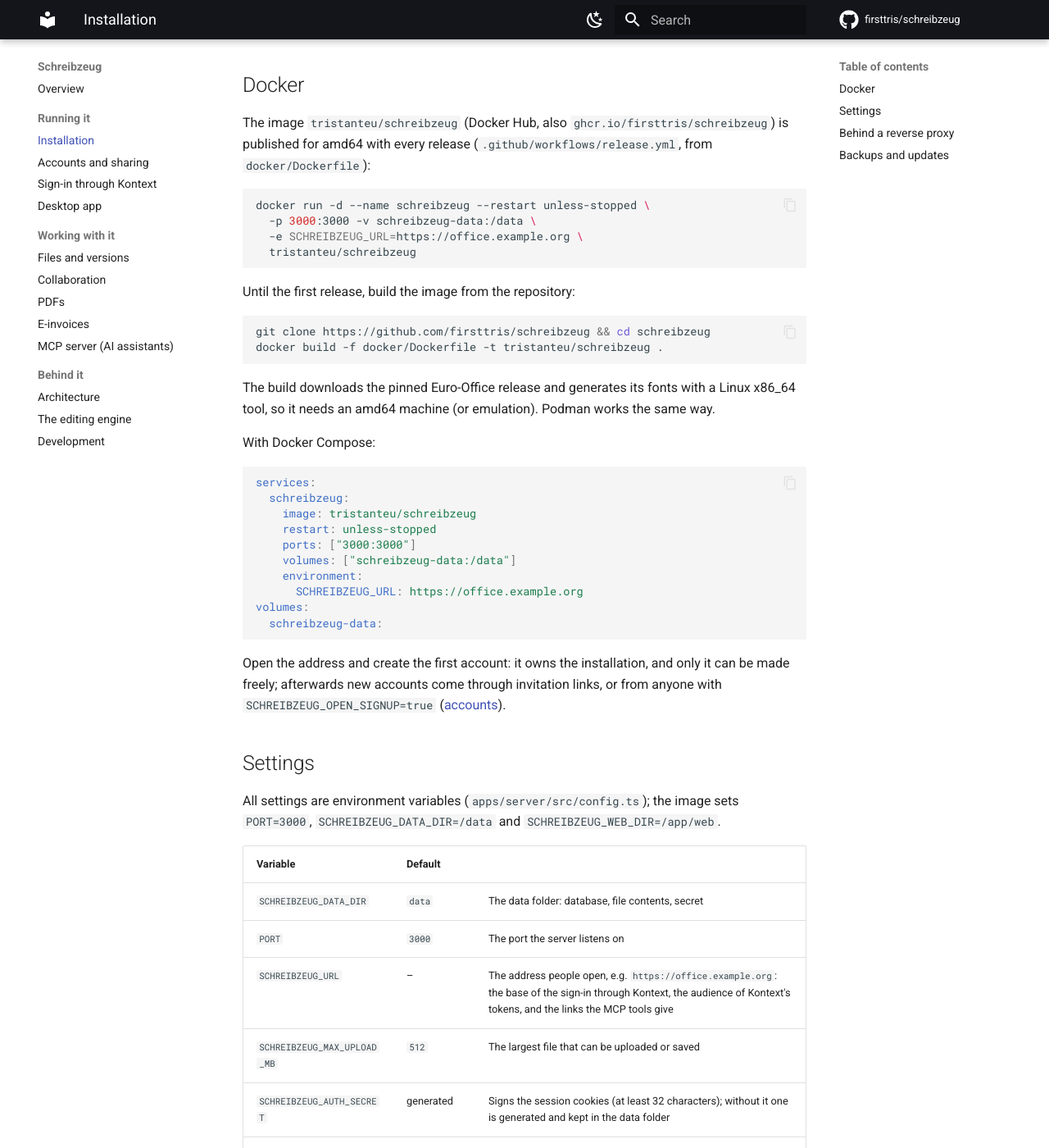
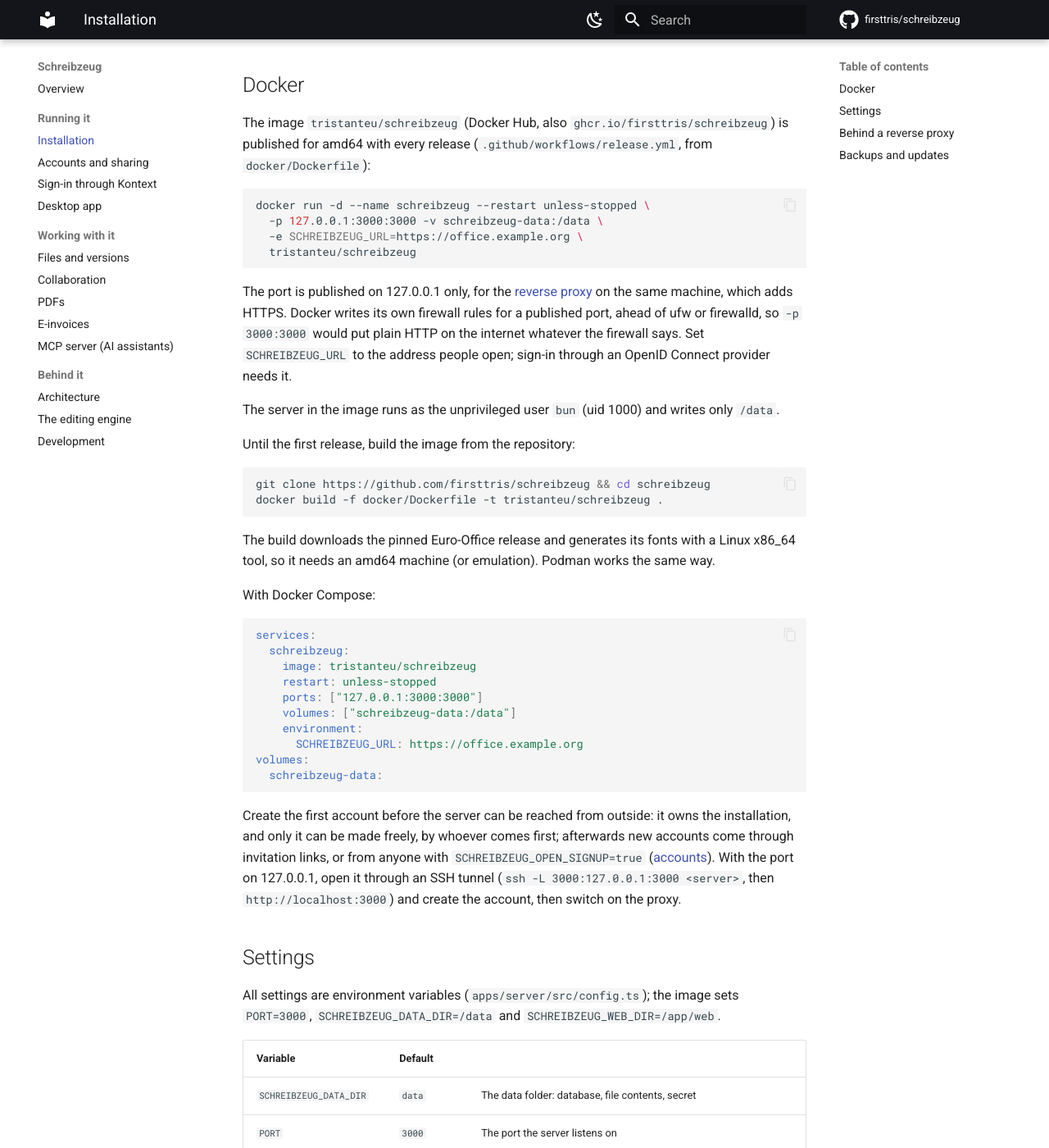
Before and after one commit to firsttris/schreibzeug, an MkDocs documentation site: the page built from docs/installation.md, in a window 1280 px wide and 1400 px high, scrolled down 210 px. Shown: the whole window at 82% size. Built offline with MkDocs 1.6.1 and Material for MkDocs 9.7.7, drawn with Linux system fonts in a browser that asks for light colours; comment, search, counter and statistics services are not loaded; some of the changed text lies outside the part shown.

Commit message:
Docker: run as an unprivileged user, keep .env out, document a safe setup
Deployment hardening from the security audit, with
apps/server/src/auth/auth.ts:createAuth:rate-limit-ip-from-client-x-forwarded-for
(the documented setups part of it):

- The image's server runs as the bun user (uid 1000) of the official image;
  /data is created and handed to it before VOLUME, so a new volume is owned
  by it. Upgrading: chown an existing volume once (docs/installation.md).
- .dockerignore leaves out .env files, so secrets stay out of the build
  context and the image.
- docs/installation.md: publish the port on 127.0.0.1 only (Docker's own
  rules bypass ufw/firewalld), set SCHREIBZEUG_URL (required with OIDC),
  nginx replaces X-Forwarded-For with $remote_addr instead of passing the
  client's, a client_max_body_size matched to SCHREIBZEUG_MAX_UPLOAD_MB, and
  the first account is created through an SSH tunnel before the proxy is on.

Co-Authored-By: Claude Opus 5.5 <noreply@anthropic.com>
Claude-Session: https://claude.ai/code/session_01MnZW7pG2xjEUB7T2cLWFt4

````diff
--- a/docs/installation.md
+++ b/docs/installation.md
@@ -11,10 +11,18 @@ for amd64 with every release (`.github/workflows/release.yml`, from `docker/Dock
 
 ```bash
 docker run -d --name schreibzeug --restart unless-stopped \
-  -p 3000:3000 -v schreibzeug-data:/data \
+  -p 127.0.0.1:3000:3000 -v schreibzeug-data:/data \
   -e SCHREIBZEUG_URL=https://office.example.org \
   tristanteu/schreibzeug
 ```
+
+The port is published on 127.0.0.1 only, for the [reverse proxy](#behind-a-reverse-proxy) on the
+same machine, which adds HTTPS. Docker writes its own firewall rules for a published port, ahead of
+ufw or firewalld, so `-p 3000:3000` would put plain HTTP on the internet whatever the firewall
+says. Set `SCHREIBZEUG_URL` to the address people open; sign-in through an OpenID Connect provider
+needs it.
+
+The server in the image runs as the unprivileged user `bun` (uid 1000) and writes only `/data`.
 
 Until the first release, build the image from the repository:
 
@@ -33,7 +41,7 @@ services:
   schreibzeug:
     image: tristanteu/schreibzeug
     restart: unless-stopped
-    ports: ["3000:3000"]
+    ports: ["127.0.0.1:3000:3000"]
     volumes: ["schreibzeug-data:/data"]
     environment:
       SCHREIBZEUG_URL: https://office.example.org
@@ -41,9 +49,12 @@ volumes:
   schreibzeug-data:
 ```
 
-Open the address and create the first account: it owns the installation, and only it can be made
-freely; afterwards new accounts come through invitation links, or from anyone with
-`SCHREIBZEUG_OPEN_SIGNUP=true` ([accounts](accounts.md#sign-up)).
+Create the first account before the server can be reached from outside: it owns the installation,
+and only it can be made freely, by whoever comes first; afterwards new accounts come through
+invitation links, or from anyone with `SCHREIBZEUG_OPEN_SIGNUP=true`
+([accounts](accounts.md#sign-up)). With the port on 127.0.0.1, open it through an SSH tunnel
+(`ssh -L 3000:127.0.0.1:3000 <server>`, then `http://localhost:3000`) and create the account, then
+switch on the proxy.
 
 ## Settings
 
@@ -54,7 +65,7 @@ All settings are environment variables (`apps/server/src/config.ts`); the image
 |---|---|---|
 | `SCHREIBZEUG_DATA_DIR` | `data` | The data folder: database, file contents, secret |
 | `PORT` | `3000` | The port the server listens on |
-| `SCHREIBZEUG_URL` | – | The address people open, e.g. `https://office.example.org`: the base of the sign-in through Kontext, the audience of Kontext's tokens, and the links the MCP tools give |
+| `SCHREIBZEUG_URL` | – | The address people open, e.g. `https://office.example.org`: the base of the sign-in through Kontext, the audience of Kontext's tokens, and the links the MCP tools give. Required with `OIDC_*` |
 | `SCHREIBZEUG_MAX_UPLOAD_MB` | `512` | The largest file that can be uploaded or saved |
 | `SCHREIBZEUG_AUTH_SECRET` | generated | Signs the session cookies (at least 32 characters); without it one is generated and kept in the data folder |
 | `SCHREIBZEUG_OPEN_SIGNUP` | `false` | `true`: anyone who reaches the server may create an account |
@@ -75,7 +86,8 @@ office.example.org {
 }
 ```
 
-With nginx, forward `Upgrade` and `Connection` and allow large bodies for uploads:
+With nginx, forward `Upgrade` and `Connection`, set `X-Forwarded-For` to the address the request
+came from, and allow bodies as large as uploads may be:
 
 ```nginx
 location / {
@@ -85,9 +97,16 @@ location / {
     proxy_set_header Connection "upgrade";
     proxy_set_header Host $host;
     proxy_set_header X-Forwarded-Proto $scheme;
+    proxy_set_header X-Forwarded-For $remote_addr;
     client_max_body_size 512m;
 }
 ```
+
+`X-Forwarded-For` is replaced, not appended to (`$proxy_add_x_forwarded_for` would keep what the
+client sent): the server keys its limit on sign-in attempts on it, and a client must not be able to
+choose a new address for every attempt. Caddy does this by itself. `client_max_body_size` matches
+`SCHREIBZEUG_MAX_UPLOAD_MB` (512 by default); when the files are smaller, lower both, e.g. to
+`100m` and `100`, so the proxy turns away oversized bodies before they reach the server.
 
 ## Backups and updates
 
@@ -101,3 +120,13 @@ date at start (`apps/server/drizzle`).
 ```bash
 docker pull tristanteu/schreibzeug && docker rm -f schreibzeug && docker run … # as above
 ```
+
+Images before the server ran as `bun` ran it as root, so a data volume from then belongs to root
+and the server cannot write it. Hand it to uid 1000 once, with the container stopped:
+
+```bash
+docker run --rm --user root -v schreibzeug-data:/data tristanteu/schreibzeug chown -R 1000:1000 /data
+```
+
+A folder mounted from the host (`-v /srv/schreibzeug:/data`) the same way:
+`sudo chown -R 1000:1000 /srv/schreibzeug`.
````
Also changed, not shown: 2 other files.
